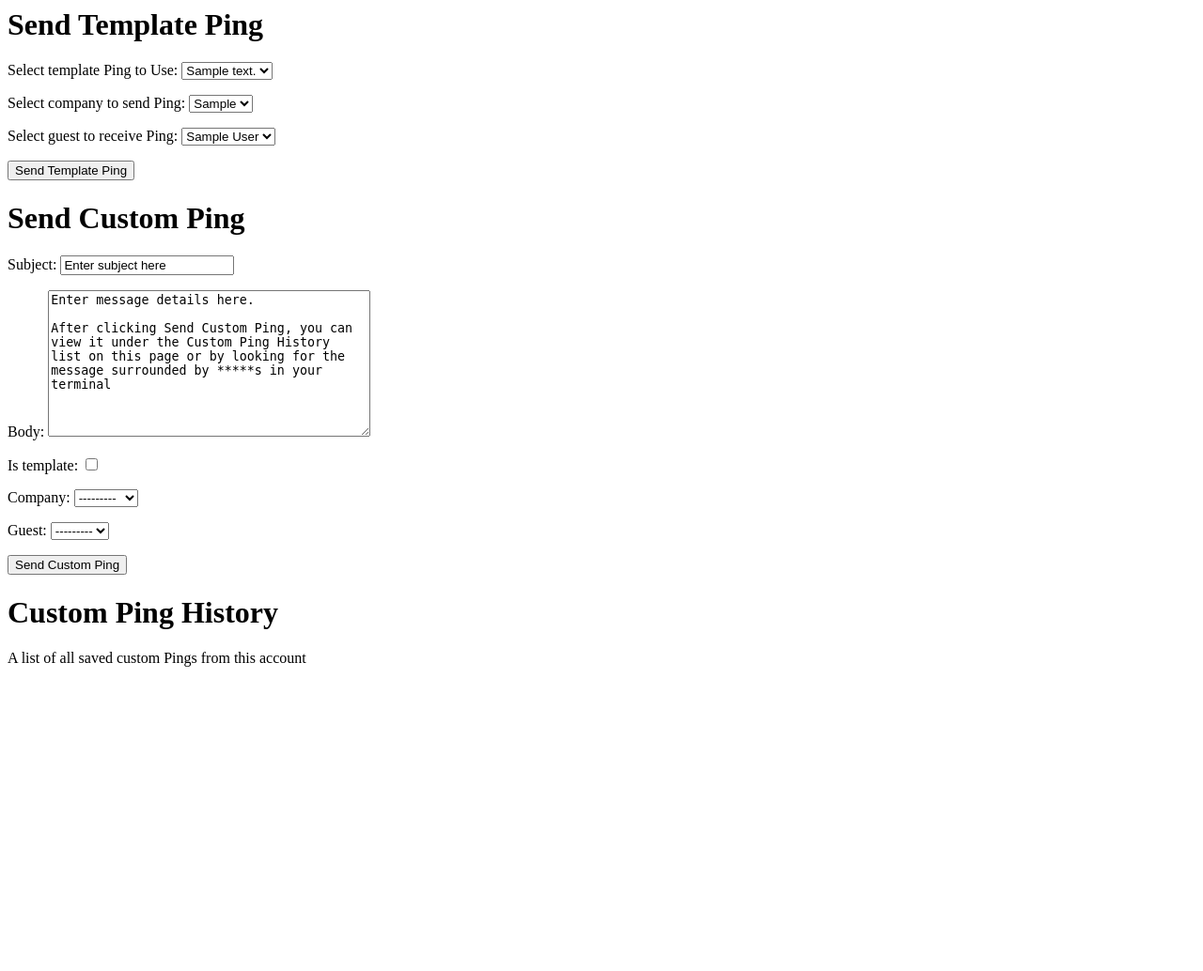
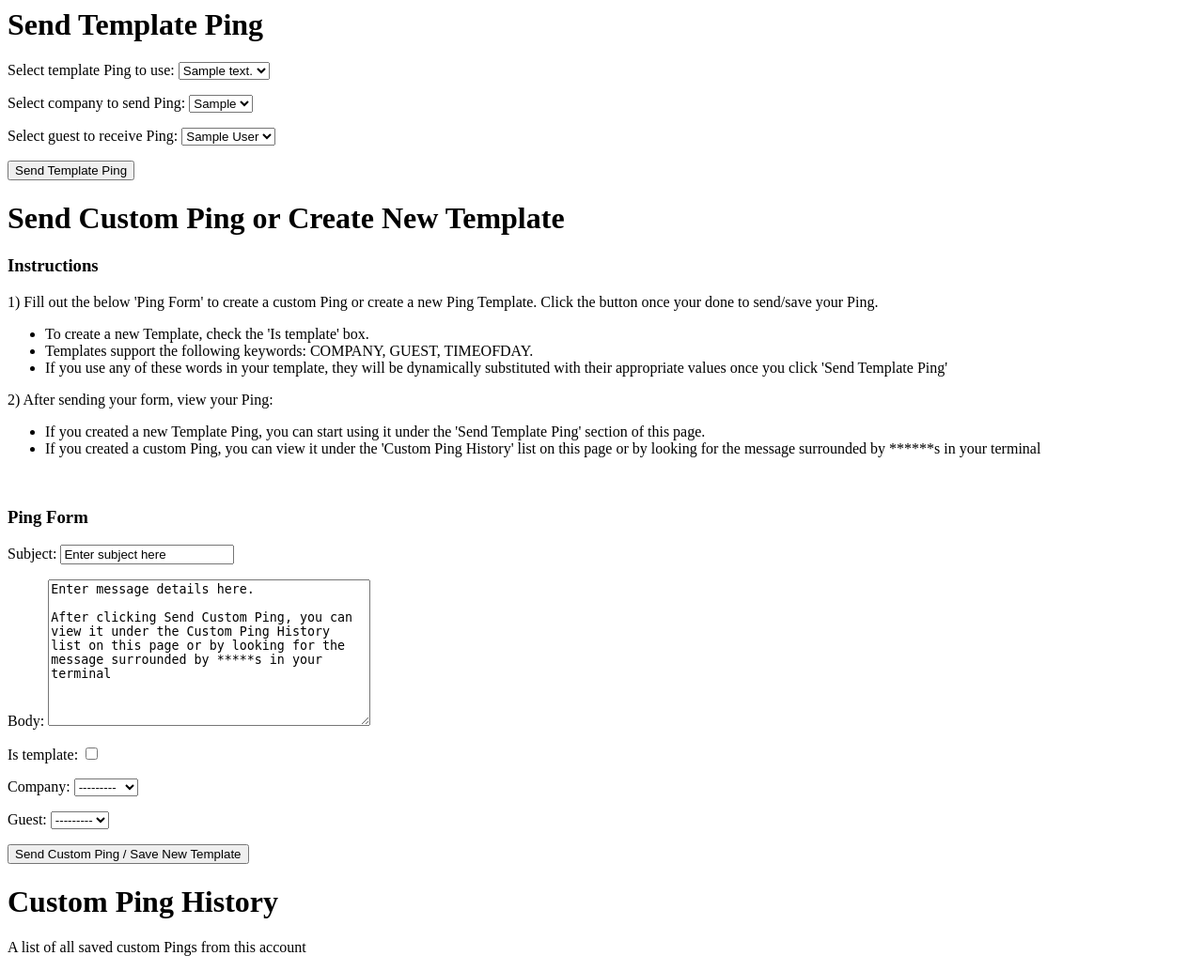
Before and after one commit to tyler-dane/ping-puma, a Django app: page /pings/ in a window 1280 px wide. Shown: the whole page at 94% size. Before the commit the page ends 710 px from the top, so only its background shows below. Run offline with Django 3.2, Linux system fonts and the light colour scheme; tables that the repository leaves empty hold one stand-in row (values such as "Sample post"); some libraries are stand-ins or nearby versions.

Commit message:
formatted index.html to include instructions

```diff
--- a/pings/templates/pings/index.html
+++ b/pings/templates/pings/index.html
@@ -14,7 +14,7 @@
     <div>
         <h1>Send Template Ping</h1>
         <p>
-        Select template Ping to Use:
+        Select template Ping to use:
         <select id="template_select">
             {% for ping in pings %}
                 {% if ping.is_template is True %}
@@ -48,10 +48,30 @@
         <div class="container">
         {% csrf_token %}
 
-        <h1>Send Custom Ping</h1>
+        <h1>Send Custom Ping or Create New Template</h1>
+            <h3>Instructions</h3>
+            <p>1) Fill out the below 'Ping Form' to create a custom Ping or create a new Ping Template.
+                Click the button once your done to send/save your Ping.
+                <ul>
+                    <li>To create a new Template, check the 'Is template' box.</li>
+                    <li>Templates support the following keywords: COMPANY, GUEST, TIMEOFDAY.</li>
+                    <li> If you use any of these words in your template,
+                        they will be dynamically substituted with their appropriate values
+                        once you click 'Send Template Ping'</li>
+                </ul>
+            </p>
+            <p>2) After sending your form, view your Ping:</p>
+            <ul>
+                <li>If you created a new Template Ping, you can start using it under the
+                'Send Template Ping' section of this page.</li>
+                <li>If you created a custom Ping, you can view it under the 'Custom Ping History'
+                list on this page or by looking for the message surrounded by ******s in your terminal</li>
+            </ul>
+            <br>
+            <h3>Ping Form</h3>
             {{ ping_form.as_p }}
             <p></p>
-            <button type="submit" class="btn btn-default">Send Custom Ping</button>
+            <button type="submit" class="btn btn-default">Send Custom Ping / Save New Template</button>
         </div>
     </form>
 
```
Also changed, not shown: README.md.
